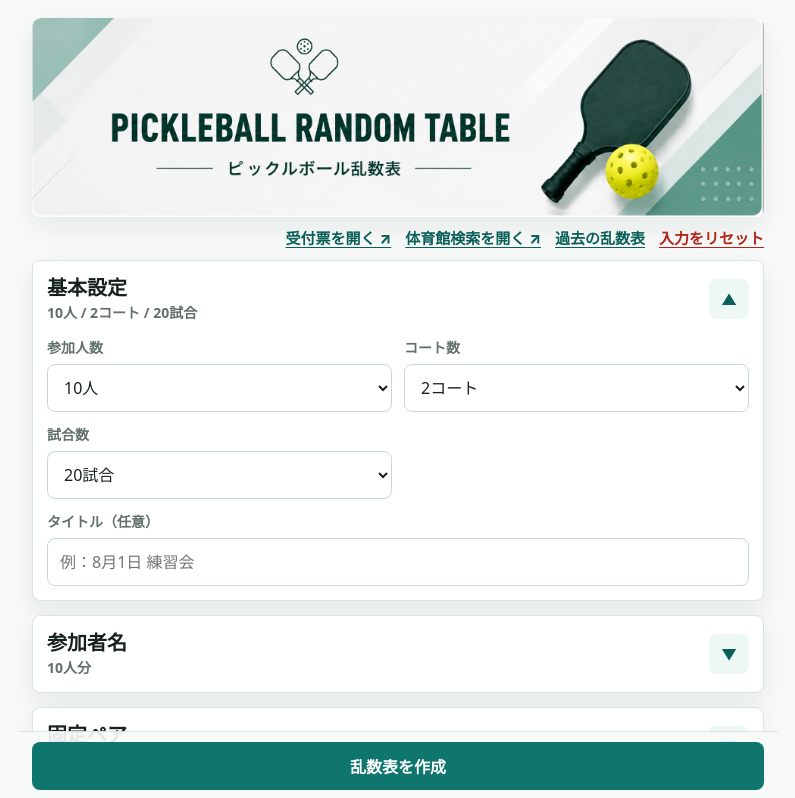
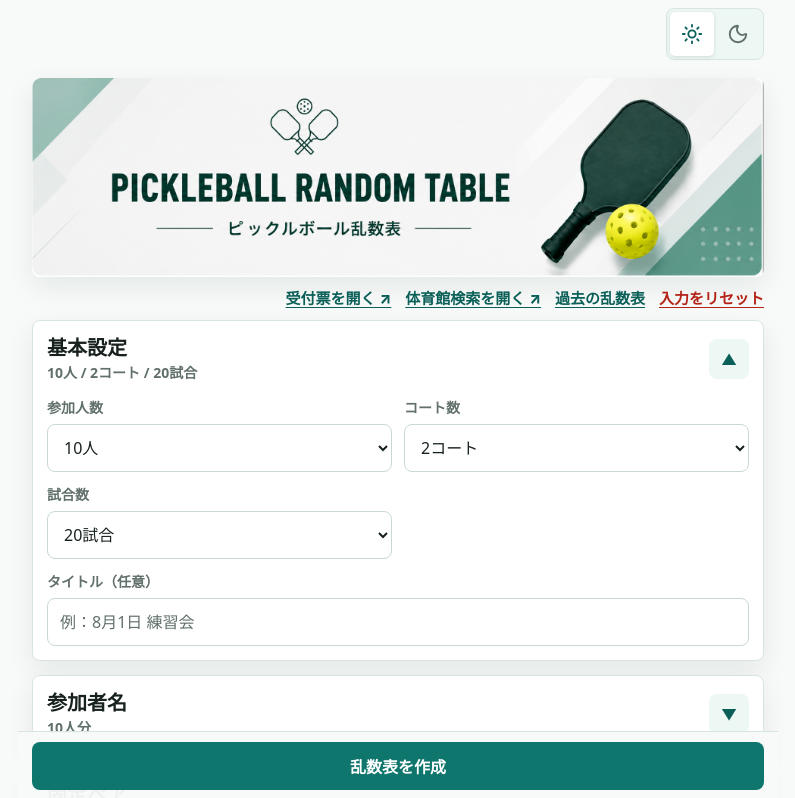
Before and after one commit to kantopickles/pickle-ransuuhyou, a Next.js app: page / in a window 1280 px wide. Shown: the top 798 px of the page, without its empty margins (242-1037 px from the left). Built offline with nearby package versions, Linux system fonts and the light colour scheme.

Commit message:
Add persistent light and dark display modes

```diff
--- /dev/null
+++ b/app/components/ThemeSwitcher.tsx
@@ -0,0 +1,73 @@
+"use client";
+
+import { useEffect, useRef, useState } from "react";
+import { Moon, Sun } from "lucide-react";
+import { isTheme, resolveTheme, THEME_COLORS, THEME_STORAGE_KEY, type Theme } from "../lib/theme";
+
+export default function ThemeSwitcher() {
+  const [theme, setTheme] = useState<Theme>("light");
+  const preference = useRef<Theme | null>(null);
+
+  function applyTheme(next: Theme) {
+    document.documentElement.dataset.theme = next;
+    document.querySelector('meta[name="theme-color"]')?.setAttribute("content", THEME_COLORS[next]);
+    setTheme(next);
+  }
+
+  useEffect(() => {
+    const media = window.matchMedia("(prefers-color-scheme: dark)");
+    let saved: string | null = null;
+    try { saved = window.localStorage.getItem(THEME_STORAGE_KEY); } catch {}
+    preference.current = isTheme(saved) ? saved : null;
+    applyTheme(resolveTheme(preference.current, media.matches));
+
+    const onSystemChange = () => {
+      if (preference.current === null) applyTheme(resolveTheme(null, media.matches));
+    };
+    const onStorage = (event: StorageEvent) => {
+      if (event.key !== THEME_STORAGE_KEY && event.key !== null) return;
+      preference.current = isTheme(event.newValue) ? event.newValue : null;
+      applyTheme(resolveTheme(preference.current, media.matches));
+    };
+
+    media.addEventListener("change", onSystemChange);
+    window.addEventListener("storage", onStorage);
+    return () => {
+      media.removeEventListener("change", onSystemChange);
+      window.removeEventListener("storage", onStorage);
+    };
+  }, []);
+
+  function selectTheme(next: Theme) {
+    preference.current = next;
+    applyTheme(next);
+    try { window.localStorage.setItem(THEME_STORAGE_KEY, next); } catch {}
+  }
+
+  return (
+    <div className="theme-toolbar">
+      <div className="theme-switcher" role="group" aria-label="表示モード">
+        <button
+          type="button"
+          aria-label="ライトモード"
+          title="ライトモード"
+          data-theme-option="light"
+          aria-pressed={theme === "light"}
+          onClick={() => selectTheme("light")}
+        >
+          <Sun size={22} aria-hidden="true" />
+        </button>
+        <button
+          type="button"
+          aria-label="ダークモード"
+          title="ダークモード"
+          data-theme-option="dark"
+          aria-pressed={theme === "dark"}
+          onClick={() => selectTheme("dark")}
+        >
+          <Moon size={22} aria-hidden="true" />
+        </button>
+      </div>
+    </div>
+  );
+}
--- a/app/globals.css
+++ b/app/globals.css
@@ -1,4 +1,5 @@
 :root {
+  color-scheme: light;
   --bg: #f7faf8;
   --panel: #ffffff;
   --panel-soft: #edf7f4;
@@ -7,9 +8,86 @@
   --muted: #61706a;
   --brand: #0f766e;
   --brand-dark: #0b5f59;
+  --brand-ink: #0b5f59;
   --warn: #b45309;
   --danger: #b42318;
   --shadow: 0 10px 28px rgba(16, 24, 40, 0.08);
+  --field-bg: #ffffff;
+  --field-line: #c8d9d2;
+  --soft-line: #cde2db;
+  --detail-text: #42514b;
+  --focus-ring: rgba(15, 118, 110, 0.2);
+  --actions-bg: rgba(247, 250, 248, 0.96);
+  --events-bg: #eff9f5;
+  --tabs-bg: #dcefe8;
+  --tabs-line: #bddbd1;
+  --tabs-text: #36544c;
+  --date-bg: #e8f5ef;
+  --success-bg: #ecfdf3;
+  --success-line: #bbf7d0;
+  --success-ink: #067647;
+  --badge-bg: #dcfce7;
+  --badge-line: #86efac;
+  --badge-ink: #166534;
+  --attention-bg: #fff7ed;
+  --attention-line: #fed7aa;
+  --notice-bg: #fffbeb;
+  --notice-line: #fde68a;
+  --notice-ink: #92400e;
+  --danger-bg: #fff1f0;
+  --danger-line: #fda29b;
+  --current-bg: #f0fdfa;
+  --current-line: #5eead4;
+  --progress-bg: #ecfdf5;
+  --progress-line: #a7f3d0;
+  --progress-track: #d1fae5;
+  --preview-bg: #e7efeb;
+  --backdrop: rgba(23, 33, 29, 0.42);
+}
+
+:root[data-theme="dark"] {
+  color-scheme: dark;
+  --bg: #121615;
+  --panel: #1c2220;
+  --panel-soft: #25312d;
+  --line: #3c4b45;
+  --text: #edf4f0;
+  --muted: #b4c4bc;
+  --brand-ink: #81dfc4;
+  --warn: #f4c38d;
+  --danger: #ffaaa0;
+  --shadow: 0 10px 28px rgba(0, 0, 0, 0.2);
+  --field-bg: #161d1a;
+  --field-line: #4a5a52;
+  --soft-line: #40574b;
+  --detail-text: #bbc9c2;
+  --focus-ring: rgba(129, 223, 196, 0.25);
+  --actions-bg: rgba(18, 22, 21, 0.97);
+  --events-bg: #17241e;
+  --tabs-bg: #263a31;
+  --tabs-line: #426252;
+  --tabs-text: #c2d6ca;
+  --date-bg: #253c30;
+  --success-bg: #193326;
+  --success-line: #39694b;
+  --success-ink: #a2e8b7;
+  --badge-bg: #1d3c29;
+  --badge-line: #477e56;
+  --badge-ink: #abeabd;
+  --attention-bg: #35291b;
+  --attention-line: #7c5e35;
+  --notice-bg: #342d19;
+  --notice-line: #78652e;
+  --notice-ink: #f5d18a;
+  --danger-bg: #3c2220;
+  --danger-line: #8b4d48;
+  --current-bg: #18352e;
+  --current-line: #49c4a7;
+  --progress-bg: #1a3025;
+  --progress-line: #3d6952;
+  --progress-track: #2c4b3d;
+  --preview-bg: #151a17;
+  --backdrop: rgba(0, 0, 0, 0.72);
 }
 
 * {
@@ -93,6 +171,52 @@ button {
   border: 0;
 }
 
+.theme-toolbar {
+  display: flex;
+  justify-content: flex-end;
+  margin: 0 auto;
+  max-width: 760px;
+  padding: calc(8px + env(safe-area-inset-top)) 14px 0;
+}
+
+.theme-switcher {
+  background: var(--panel-soft);
+  border: 1px solid var(--line);
+  border-radius: 8px;
+  display: inline-flex;
+  gap: 2px;
+  padding: 3px;
+}
+
+.theme-switcher button {
+  align-items: center;
+  background: transparent;
+  border-radius: 5px;
+  color: var(--muted);
+  cursor: pointer;
+  display: inline-flex;
+  height: 44px;
+  justify-content: center;
+  padding: 0;
+  width: 44px;
+}
+
+:root[data-theme="light"] .theme-switcher [data-theme-option="light"],
+:root[data-theme="dark"] .theme-switcher [data-theme-option="dark"] {
+  background: var(--panel);
+  box-shadow: 0 1px 4px rgba(0, 0, 0, 0.12);
+  color: var(--brand-ink);
+}
+
+.theme-switcher button:hover {
+  color: var(--brand-ink);
+}
+
+.theme-switcher button:focus-visible {
+  outline: 2px solid var(--brand-ink);
+  outline-offset: 1px;
+}
+
 .page {
   margin: 0 auto;
   max-width: 760px;
@@ -122,7 +246,7 @@ button {
 
 .admin-link,
 .back-link {
-  color: var(--brand-dark);
+  color: var(--brand-ink);
   font-size: 15px;
   font-weight: 800;
   text-decoration: underline;
@@ -141,10 +265,10 @@ button {
 }
 
 .import-notice {
-  background: #e7f7ed;
-  border: 1px solid #b9e0c6;
-  border-radius: 8px;
-  color: #17663d;
+  background: var(--success-bg);
+  border: 1px solid var(--success-line);
+  border-radius: 8px;
+  color: var(--success-ink);
   font-size: 14px;
   font-weight: 800;
   line-height: 1.5;
@@ -201,10 +325,10 @@ button {
 }
 
 .unsaved-badge {
-  background: #fff7ed;
-  border: 1px solid #fed7aa;
+  background: var(--attention-bg);
+  border: 1px solid var(--attention-line);
   border-radius: 999px;
-  color: #9a3412;
+  color: var(--warn);
   display: inline-flex;
   font-size: 12px;
   margin-left: 8px;
@@ -216,7 +340,7 @@ button {
   align-items: center;
   background: var(--panel-soft);
   border-radius: 8px;
-  color: var(--brand-dark);
+  color: var(--brand-ink);
   display: inline-flex;
   flex: 0 0 40px;
   font-size: 15px;
@@ -254,8 +378,8 @@ button {
 .control,
 .input,
 .select {
-  background: #fff;
-  border: 1px solid #c8d9d2;
+  background: var(--field-bg);
+  border: 1px solid var(--field-line);
   border-radius: 8px;
   color: var(--text);
   min-height: 48px;
@@ -266,9 +390,15 @@ button {
 .control:focus,
 .input:focus,
 .select:focus {
-  border-color: var(--brand);
-  box-shadow: 0 0 0 3px rgba(15, 118, 110, 0.16);
+  border-color: var(--brand-ink);
+  box-shadow: 0 0 0 3px var(--focus-ring);
   outline: none;
+}
+
+.control::placeholder,
+.input::placeholder {
+  color: var(--muted);
+  opacity: 1;
 }
 
 .names {
@@ -391,7 +521,7 @@ button {
 
 .secondary {
   background: var(--panel-soft);
-  color: var(--brand-dark);
+  color: var(--brand-ink);
   width: 100%;
 }
 
@@ -402,9 +532,9 @@ button {
 }
 
 .share {
-  background: #fff;
-  border: 1px solid #c8d9d2;
-  color: var(--brand-dark);
+  background: var(--field-bg);
+  border: 1px solid var(--field-line);
+  color: var(--brand-ink);
   width: 100%;
 }
 
@@ -414,14 +544,14 @@ button:disabled {
 }
 
 .icon-button {
-  background: #fef3f2;
+  background: var(--danger-bg);
   color: var(--danger);
   font-size: 20px;
   padding: 0;
 }
 
 .actions {
-  background: rgba(247, 250, 248, 0.92);
+  background: var(--actions-bg);
   border-top: 1px solid var(--line);
   bottom: 0;
   display: grid;
@@ -450,7 +580,7 @@ button:disabled {
 }
 
 .community-panel {
-  background: #ffffff;
+  background: var(--panel);
   border-bottom: 3px solid var(--brand-dark);
   margin: 0 -14px 16px;
   overflow: hidden;
@@ -469,7 +599,7 @@ button:disabled {
 }
 
 .community-social-item p {
-  color: #34443e;
+  color: var(--detail-text);
   font-size: 13px;
   font-weight: 800;
   line-height: 1.4;
@@ -542,7 +672,7 @@ button:disabled {
 
 .community-social-button:focus-visible,
 .community-social-button:hover {
-  box-shadow: 0 0 0 3px rgba(15, 118, 110, 0.2);
+  box-shadow: 0 0 0 3px var(--focus-ring);
   outline: 2px solid #ffffff;
   outline-offset: -4px;
 }
@@ -617,7 +747,7 @@ button:disabled {
 }
 
 .community-events {
-  background: #eff9f5;
+  background: var(--events-bg);
   margin: 14px -14px -14px;
   padding: 14px 0 12px;
 }
@@ -631,15 +761,15 @@ button:disabled {
 }
 
 .community-events-heading h2 {
-  color: #083f39;
+  color: var(--brand-ink);
   font-size: 20px;
   line-height: 1.3;
   margin: 0;
 }
 
 .community-event-tabs {
-  background: #dcefe8;
-  border: 1px solid #bddbd1;
+  background: var(--tabs-bg);
+  border: 1px solid var(--tabs-line);
   border-radius: 8px;
   display: grid;
   gap: 3px;
@@ -650,7 +780,7 @@ button:disabled {
 .community-event-tabs button {
   background: transparent;
   border-radius: 6px;
-  color: #36544c;
+  color: var(--tabs-text);
   cursor: pointer;
   font-size: 15px;
   font-weight: 900;
@@ -665,13 +795,13 @@ button:disabled {
 }
 
 .community-event-tabs button:focus-visible {
-  box-shadow: 0 0 0 3px rgba(15, 118, 110, 0.18);
+  box-shadow: 0 0 0 3px var(--focus-ring);
   outline: 2px solid #ffffff;
   outline-offset: -4px;
 }
 
 .community-events-heading a {
-  color: var(--brand-dark);
+  color: var(--brand-ink);
   flex: 0 0 auto;
   font-size: 14px;
   font-weight: 900;
@@ -705,10 +835,10 @@ button:disabled {
 }
 
 .community-event-card {
-  background: #ffffff;
-  border: 1px solid #cde2db;
-  border-radius: 8px;
-  box-shadow: 0 5px 14px rgba(16, 62, 52, 0.08);
+  background: var(--panel);
+  border: 1px solid var(--soft-line);
+  border-radius: 8px;
+  box-shadow: var(--shadow);
   display: grid;
   flex: 0 0 min(88%, 560px);
   gap: 12px;
@@ -720,9 +850,9 @@ button:disabled {
 
 .community-event-date {
   align-self: start;
-  background: #e8f5ef;
-  border-radius: 8px;
-  color: var(--brand-dark);
+  background: var(--date-bg);
+  border-radius: 8px;
+  color: var(--brand-ink);
   overflow: hidden;
   text-align: center;
 }
@@ -750,7 +880,7 @@ button:disabled {
 }
 
 .community-event-copy h3 {
-  color: #123d37;
+  color: var(--text);
   font-size: 17px;
   line-height: 1.4;
   margin: 1px 0 6px;
@@ -758,7 +888,7 @@ button:disabled {
 }
 
 .community-event-copy > p {
-  color: #43534d;
+  color: var(--detail-text);
   display: grid;
   font-size: 13px;
   gap: 6px;
@@ -769,7 +899,7 @@ button:disabled {
 }
 
 .community-event-copy > p span {
-  color: var(--brand);
+  color: var(--brand-ink);
   font-size: 8px;
   padding-top: 5px;
 }
@@ -783,10 +913,10 @@ button:disabled {
 }
 
 .community-event-status {
-  background: #dcfce7;
-  border: 1px solid #86efac;
+  background: var(--badge-bg);
+  border: 1px solid var(--badge-line);
   border-radius: 999px;
-  color: #166534;
+  color: var(--badge-ink);
   font-size: 12px;
   font-weight: 900;
   padding: 5px 8px;
@@ -794,9 +924,9 @@ button:disabled {
 
 .community-event-footer a {
   align-items: center;
-  border: 1px solid #77b5aa;
+  border: 1px solid var(--soft-line);
   border-radius: 6px;
-  color: var(--brand-dark);
+  color: var(--brand-ink);
   display: inline-flex;
   font-size: 14px;
   font-weight: 900;
@@ -817,10 +947,10 @@ button:disabled {
 
 .community-event-controls button {
   align-items: center;
-  background: #ffffff;
-  border: 1px solid #b8d5cc;
+  background: var(--panel);
+  border: 1px solid var(--soft-line);
   border-radius: 50%;
-  color: var(--brand-dark);
+  color: var(--brand-ink);
   cursor: pointer;
   display: inline-flex;
   font-size: 24px;
@@ -831,7 +961,7 @@ button:disabled {
 }
 
 .community-event-controls span {
-  color: #294a43;
+  color: var(--detail-text);
   font-size: 14px;
   font-weight: 900;
   min-width: 48px;
@@ -839,8 +969,8 @@ button:disabled {
 }
 
 .community-event-empty {
-  background: #ffffff;
-  border: 1px solid #cde2db;
+  background: var(--panel);
+  border: 1px solid var(--soft-line);
   border-radius: 8px;
   margin: 2px 14px 8px;
   padding: 16px;
@@ -848,13 +978,13 @@ button:disabled {
 }
 
 .community-event-empty strong {
-  color: #123d37;
+  color: var(--text);
   display: block;
   font-size: 18px;
 }
 
 .community-event-empty p {
-  color: #52635d;
+  color: var(--muted);
   font-size: 14px;
   line-height: 1.5;
   margin: 6px 0 12px;
@@ -888,7 +1018,7 @@ button:disabled {
 }
 
 .schedule-image-preview {
-  background: #e7efeb;
+  background: var(--preview-bg);
   border: 1px solid var(--line);
   border-radius: 8px;
   max-height: min(52dvh, 520px);
@@ -912,7 +1042,7 @@ button:disabled {
 
 .modal-backdrop {
   align-items: center;
-  background: rgba(23, 33, 29, 0.42);
+  background: var(--backdrop);
   display: flex;
   inset: 0;
   justify-content: center;
@@ -936,7 +1066,7 @@ button:disabled {
   align-items: center;
   background: var(--panel-soft);
   border-radius: 8px;
-  color: var(--brand-dark);
+  color: var(--brand-ink);
   cursor: pointer;
   display: inline-flex;
   font-size: 25px;
@@ -978,6 +1108,7 @@ button:disabled {
 .qr-box {
   align-items: center;
   background: #fff;
+  color-scheme: light;
   border: 1px solid var(--line);
   border-radius: 8px;
   display: flex;
@@ -996,7 +1127,7 @@ button:disabled {
 
 .share-url-box {
   background: var(--panel-soft);
-  border: 1px solid #cde2db;
+  border: 1px solid var(--soft-line);
   border-radius: 8px;
   color: var(--muted);
   font-size: 13px;
@@ -1027,10 +1158,10 @@ button:disabled {
 }
 
 .done-badge {
-  background: #dcfce7;
-  border: 1px solid #86efac;
+  background: var(--badge-bg);
+  border: 1px solid var(--badge-line);
   border-radius: 999px;
-  color: #166534;
+  color: var(--badge-ink);
   display: inline-flex;
   font-size: 13px;
   font-weight: 900;
@@ -1043,8 +1174,8 @@ button:disabled {
 }
 
 .match-current {
-  background: #f0fdfa;
-  border: 2px solid #5eead4;
+  background: var(--current-bg);
+  border: 2px solid var(--current-line);
   border-radius: 8px;
   margin: 10px -6px;
   padding: 12px 10px;
@@ -1079,10 +1210,10 @@ button:disabled {
 }
 
 .match-edit-button {
-  background: #ffffff;
-  border: 1px solid #9acfc7;
+  background: var(--field-bg);
+  border: 1px solid var(--field-line);
   border-radius: 6px;
-  color: var(--brand-dark);
+  color: var(--brand-ink);
   cursor: pointer;
   flex: 0 0 auto;
   font-size: 13px;
@@ -1100,14 +1231,14 @@ button:disabled {
 
 .court {
   background: var(--panel-soft);
-  border: 1px solid #cde2db;
+  border: 1px solid var(--soft-line);
   border-radius: 8px;
   margin: 8px 0;
   padding: 10px;
 }
 
 .court-title {
-  color: var(--brand-dark);
+  color: var(--brand-ink);
   font-size: 14px;
   font-weight: 800;
   margin-bottom: 4px;
@@ -1135,10 +1266,10 @@ button:disabled {
   width: 100%;
   min-width: 0;
   min-height: 42px;
-  border: 1px solid #9acfc7;
+  border: 1px solid var(--field-line);
   border-radius: 6px;
-  background: #ffffff;
-  color: #143d37;
+  background: var(--field-bg);
+  color: var(--text);
   font: inherit;
   font-weight: 700;
   padding: 7px 28px 7px 10px;
@@ -1159,15 +1290,15 @@ button:disabled {
 }
 
 .rest {
-  color: #42514b;
+  color: var(--detail-text);
   font-size: 16px;
   line-height: 1.5;
   margin-top: 8px;
 }
 
 .progress-panel {
-  background: #ecfdf5;
-  border: 1px solid #a7f3d0;
+  background: var(--progress-bg);
+  border: 1px solid var(--progress-line);
   border-radius: 8px;
   margin: 12px 0 4px;
   padding: 12px;
@@ -1183,18 +1314,18 @@ button:disabled {
 }
 
 .progress-copy > span:last-child {
-  color: #39574e;
+  color: var(--detail-text);
   font-size: 15px;
 }
 
 .progress-label {
-  color: var(--brand-dark);
+  color: var(--brand-ink);
   font-size: 13px;
   font-weight: 900;
 }
 
 .progress-track {
-  background: #d1fae5;
+  background: var(--progress-track);
   border-radius: 999px;
   height: 8px;
   margin-top: 10px;
@@ -1217,10 +1348,10 @@ button:disabled {
 }
 
 .notice {
-  background: #fffbeb;
-  border: 1px solid #fde68a;
-  border-radius: 8px;
-  color: #92400e;
+  background: var(--notice-bg);
+  border: 1px solid var(--notice-line);
+  border-radius: 8px;
+  color: var(--notice-ink);
   font-weight: 800;
   line-height: 1.5;
   margin: 10px 0 0;
@@ -1250,8 +1381,8 @@ button:disabled {
 }
 
 .error {
-  background: #fff7ed;
-  border: 1px solid #fed7aa;
+  background: var(--attention-bg);
+  border: 1px solid var(--attention-line);
   border-radius: 8px;
   color: var(--warn);
   font-weight: 800;
@@ -1261,10 +1392,10 @@ button:disabled {
 }
 
 .success {
-  background: #ecfdf3;
-  border: 1px solid #bbf7d0;
-  border-radius: 8px;
-  color: #067647;
+  background: var(--success-bg);
+  border: 1px solid var(--success-line);
+  border-radius: 8px;
+  color: var(--success-ink);
   font-weight: 800;
   margin-top: 10px;
   padding: 10px;
@@ -1347,7 +1478,7 @@ button:disabled {
 .text-button,
 .back-button {
   background: transparent;
-  color: var(--brand-dark);
+  color: var(--brand-ink);
   cursor: pointer;
   font-weight: 800;
   min-height: 44px;
@@ -1397,7 +1528,7 @@ button:disabled {
 }
 
 .schedule-card-progress {
-  color: var(--brand-dark);
+  color: var(--brand-ink);
   font-size: 14px;
   font-weight: 800;
   text-align: right;
@@ -1405,7 +1536,7 @@ button:disabled {
 
 .schedule-card-arrow {
   align-items: center;
-  color: var(--brand);
+  color: var(--brand-ink);
   display: flex;
   font-size: 34px;
   height: 44px;
@@ -1447,8 +1578,8 @@ button:disabled {
 
 .danger-button {
   align-items: center;
-  background: #fff1f0;
-  border: 1px solid #fda29b;
+  background: var(--danger-bg);
+  border: 1px solid var(--danger-line);
   border-radius: 8px;
   color: var(--danger);
   cursor: pointer;
--- a/app/layout.tsx
+++ b/app/layout.tsx
@@ -1,5 +1,7 @@
 import type { Metadata, Viewport } from "next";
 import ServiceWorkerRegistration from "./components/ServiceWorkerRegistration";
+import ThemeSwitcher from "./components/ThemeSwitcher";
+import { THEME_BOOTSTRAP_SCRIPT, THEME_COLORS } from "./lib/theme";
 import "./globals.css";
 
 export const metadata: Metadata = {
@@ -30,7 +32,8 @@ export const viewport: Viewport = {
   width: "device-width",
   initialScale: 1,
   maximumScale: 1,
-  themeColor: "#0f766e"
+  themeColor: THEME_COLORS.light,
+  colorScheme: "light dark"
 };
 
 export default function RootLayout({
@@ -39,8 +42,12 @@ export default function RootLayout({
   children: React.ReactNode;
 }>) {
   return (
-    <html lang="ja">
+    <html lang="ja" data-theme="light" suppressHydrationWarning>
+      <head>
+        <script dangerouslySetInnerHTML={{ __html: THEME_BOOTSTRAP_SCRIPT }} />
+      </head>
       <body>
+        <ThemeSwitcher />
         {children}
         <ServiceWorkerRegistration />
       </body>
--- /dev/null
+++ b/app/lib/theme.ts
@@ -0,0 +1,28 @@
+export type Theme = "light" | "dark";
+
+export const THEME_STORAGE_KEY = "pickleball-theme";
+export const THEME_COLORS: Record<Theme, string> = {
+  light: "#f7faf8",
+  dark: "#121615"
+};
+
+export function isTheme(value: unknown): value is Theme {
+  return value === "light" || value === "dark";
+}
+
+export function resolveTheme(preference: unknown, prefersDark: boolean): Theme {
+  return isTheme(preference) ? preference : prefersDark ? "dark" : "light";
+}
+
+// Reactの起動を待たずに配色を決め、ダーク設定で白い画面が一瞬出るのを防ぎます。
+// 保存領域が使えないブラウザでも、端末の設定から表示を続けられます。
+export const THEME_BOOTSTRAP_SCRIPT = `(() => {
+  let preference;
+  try { preference = window.localStorage.getItem(${JSON.stringify(THEME_STORAGE_KEY)}); } catch {}
+  const theme = preference === "light" || preference === "dark"
+    ? preference
+    : window.matchMedia("(prefers-color-scheme: dark)").matches ? "dark" : "light";
+  document.documentElement.dataset.theme = theme;
+  const meta = document.querySelector('meta[name="theme-color"]');
+  if (meta) meta.setAttribute("content", theme === "dark" ? ${JSON.stringify(THEME_COLORS.dark)} : ${JSON.stringify(THEME_COLORS.light)});
+})();`;
--- a/public/sw.js
+++ b/public/sw.js
@@ -1,4 +1,4 @@
-const CACHE_VERSION = "pickleball-pwa-v2";
+const CACHE_VERSION = "pickleball-pwa-v3";
 const STATIC_CACHE = `${CACHE_VERSION}-static`;
 const PAGE_CACHE = `${CACHE_VERSION}-pages`;
 const APP_SHELL = [
```
Also changed, not shown: 1 other file (tests, documents, lock files or other folders).
